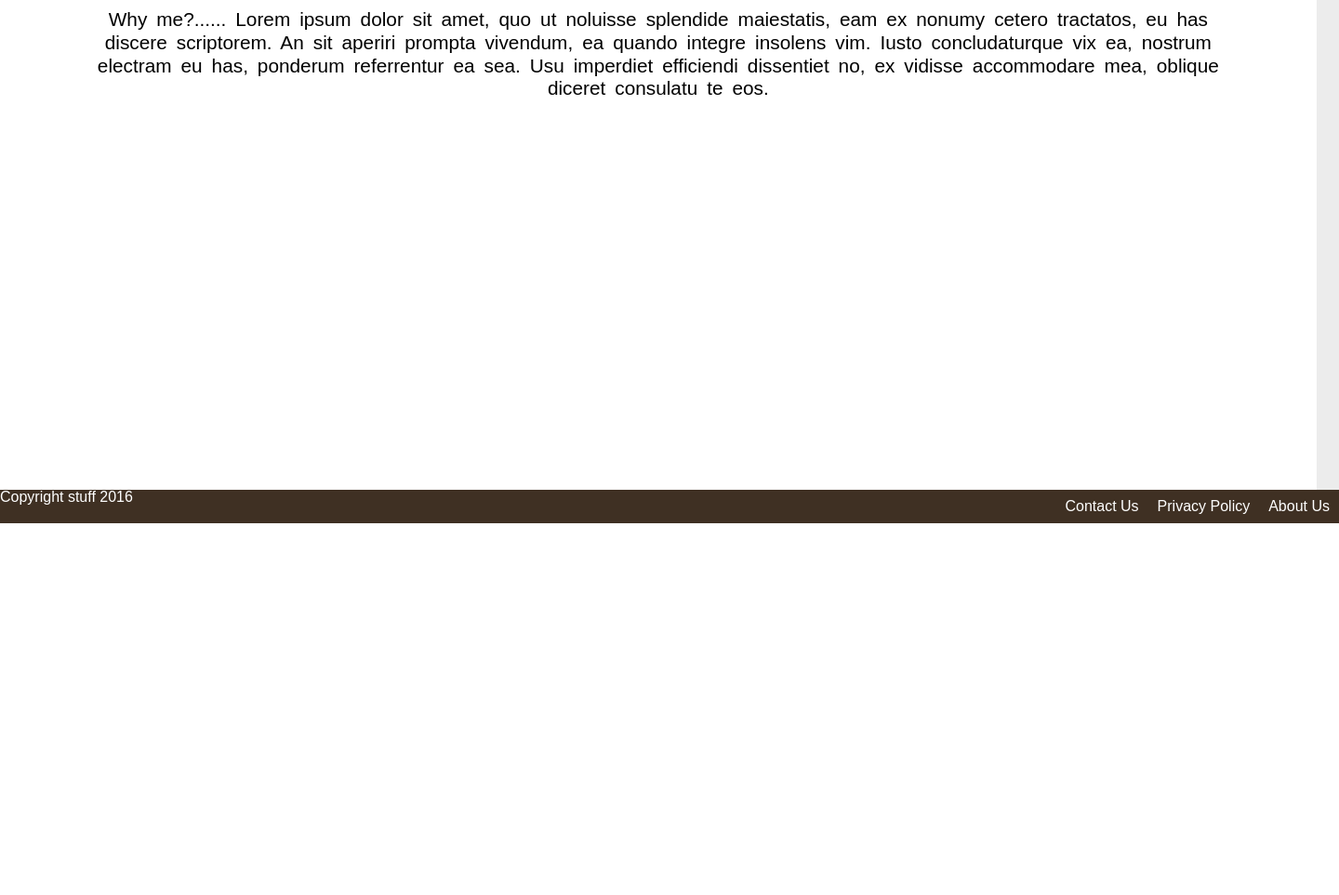
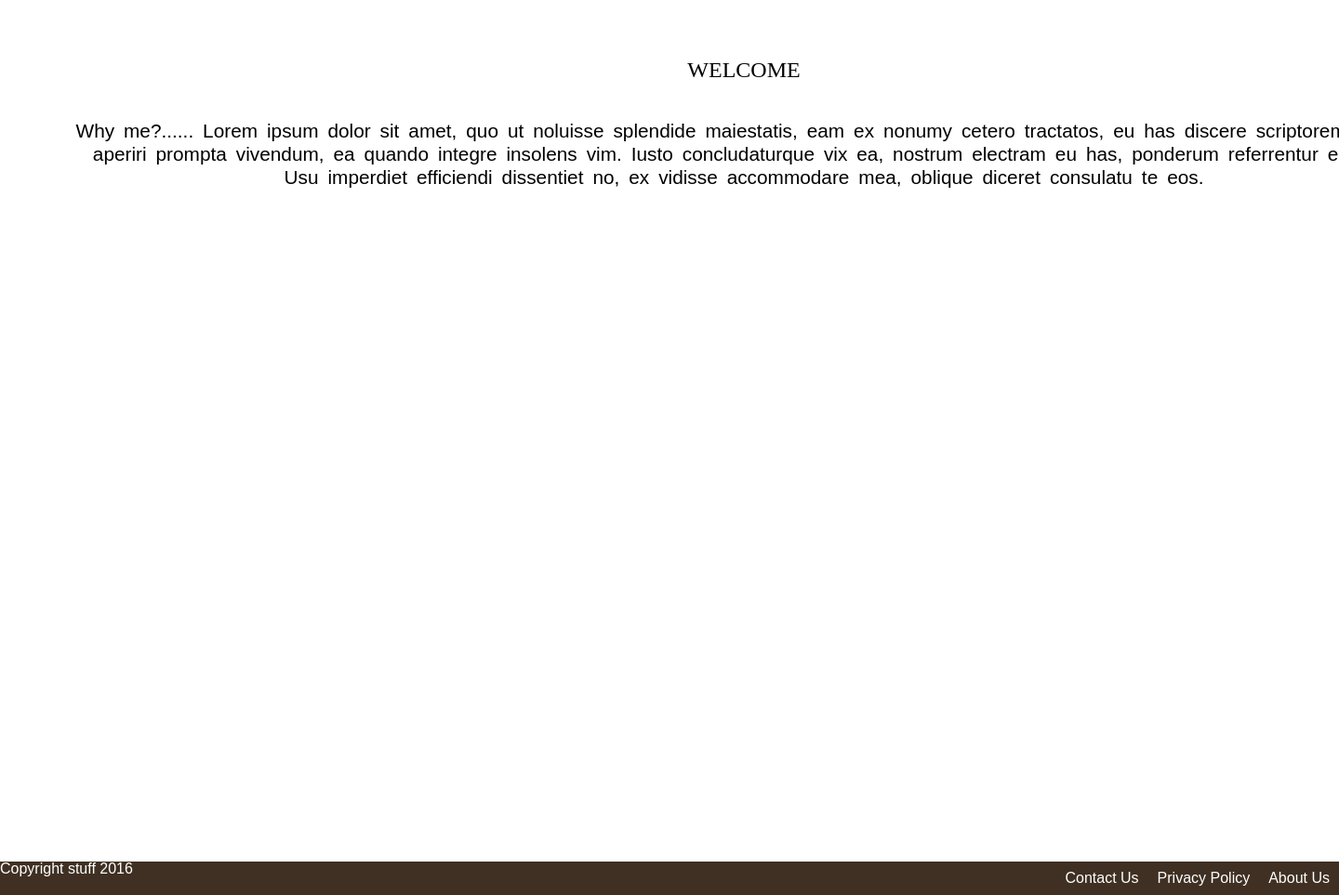
Before and after one commit to nesspire00/website_project, a PHP site: page / in a window 1440 px wide; the page is wider, and only the part inside the window is pictured. Shown: the part 905-1868 px from the top of that part at 93% size. Before the commit the page ends 1468 px from the top of that part, so only its background shows below. Run offline with PHP 8.4, Linux system fonts and the light colour scheme; grey boxes labelled with a size stand in for pictures from a placeholder-image service; some libraries are stand-ins or nearby versions.

Commit message:
Гребанная ширина и высота не работают, ска, и пофиг, что это русский, надеюсь никто не прочитает, но я психую, ска

```diff
--- a/css/pages/main.css
+++ b/css/pages/main.css
@@ -3,8 +3,8 @@
     padding: 0;
     width: auto;
     background-image: url(http://fluper.ru/ffh/20/nezhnye_zelenye_rostochki_1920x1200.jpg);
-    width: 98.9vw;
-    height: 85vh;
+    width: 100vw;
+    height: 100vh;
 }
 
 .poster p {
@@ -55,8 +55,8 @@
     margin: 0;
     padding: 4em 5em;
     background-color: white;
-    width: 87.2vw;
-    height: 65vh;
+    width: 100vw;
+    height: 100vh;
 }
 
 .main_block h1 {
```
